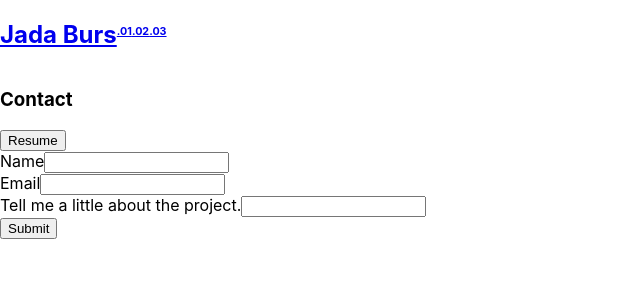
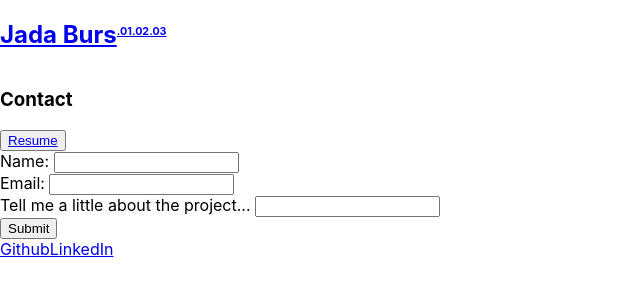
Before and after one commit to Heisenburs/MyPortfolio, a React (Create React App) app: page /contact in a window 1280 px wide. Shown: the top 300 px of the page, without its empty margins (0-640 px from the left). Built offline with nearby package versions, Linux system fonts and the light colour scheme.

Commit message:
fixed logo & resume issues with abraham's help!

```diff
--- a/src/components/Logo.js
+++ b/src/components/Logo.js
@@ -1,9 +1,10 @@
 import React from "react";
+import logo from "../assets/logo-nobg.png";
 
 function Logo() {
   return (
     <div>
-      <img src="public/logo-nobg.png" alt="logo" width="50px" height="50px" />
+      <img src={logo} alt="logo" width="50px" height="50px" />
     </div>
   );
 }
--- /dev/null
+++ b/src/components/Quote.js
@@ -0,0 +1,7 @@
+function Quote(props) {
+  const { quote } = props;
+  console.log(quote);
+  return <div>{quote.quote}</div>;
+}
+
+export default Quote;
--- a/src/pages/Contact.js
+++ b/src/pages/Contact.js
@@ -4,27 +4,50 @@ function Contact() {
     <div>
       <h3>Contact</h3>
 
-      <button>Resume</button>
+      <button>
+        <a href="public/JadaBurs-Resume.pdf" download="Jada Burs - Resume">
+          Resume
+        </a>
+      </button>
       <form action="">
         <div>
-          <label>Name</label>
+          <label>Name: </label>
           <input type="text" name="name" id="name" required></input>
         </div>
 
         <div>
-          <label>Email</label>
+          <label>Email: </label>
           <input type="text" name="email" id="email" required></input>
         </div>
 
         <div>
-          <label>Tell me a little about the project.</label>
-          <input type="textarea" name="request" id="request" required></input>
+          <label>Tell me a little about the project... </label>
+          <input
+            type="textarea"
+            rows="5"
+            cols="20"
+            name="request"
+            id="request"
+            required
+          ></input>
         </div>
 
         <div>
           <input type="submit" name="send" id="send" required></input>
         </div>
       </form>
+
+      <a href="https://github.com/Heisenburs" target="_blank" rel="noreferrer">
+        Github
+      </a>
+
+      <a
+        href="https://www.linkedin.com/in/jada-burs/"
+        target="_blank"
+        rel="noreferrer"
+      >
+        LinkedIn
+      </a>
     </div>
   );
 }
--- a/src/pages/Homepage.js
+++ b/src/pages/Homepage.js
@@ -1,15 +1,40 @@
 import React from "react";
 import Logo from "../components/Logo";
-// import { useState, useEffect } from "react";
+import { useState, useEffect } from "react";
+import Quote from "../components/Quote";
+import pdf from "../assets/JadaBurs-Resume.pdf";
+import logo from "../assets/logo-nobg.png";
 
 function Homepage() {
+  const [quote, setQuote] = useState(null);
+
+  useEffect(() => {
+    const fetchData = async () => {
+      try {
+        const response = await fetch("https://api.kanye.rest/");
+
+        const data = await response.json();
+        console.log(data);
+        setQuote(data);
+      } catch (e) {
+        console.error(e);
+      }
+    };
+
+    fetchData();
+  }, []);
+
   return (
     <div>
       <h2>Homepage</h2>
-      {/* couldnt get file for download button */}
-      <a href="public/JadaBurs-Resume.pdf" download="Jada Burs - Resume">
-        Resume
-      </a>
+      {quote && <Quote quote={quote} />}
+
+      <button>
+        <a href={pdf} download={pdf}>
+          Resume
+        </a>
+      </button>
+
       <Logo />
     </div>
   );
```
Also changed, not shown: src/assets/logo-nobg.png (renamed from public/logo-nobg.png), 1 other file (tests, documents, lock files or other folders).
